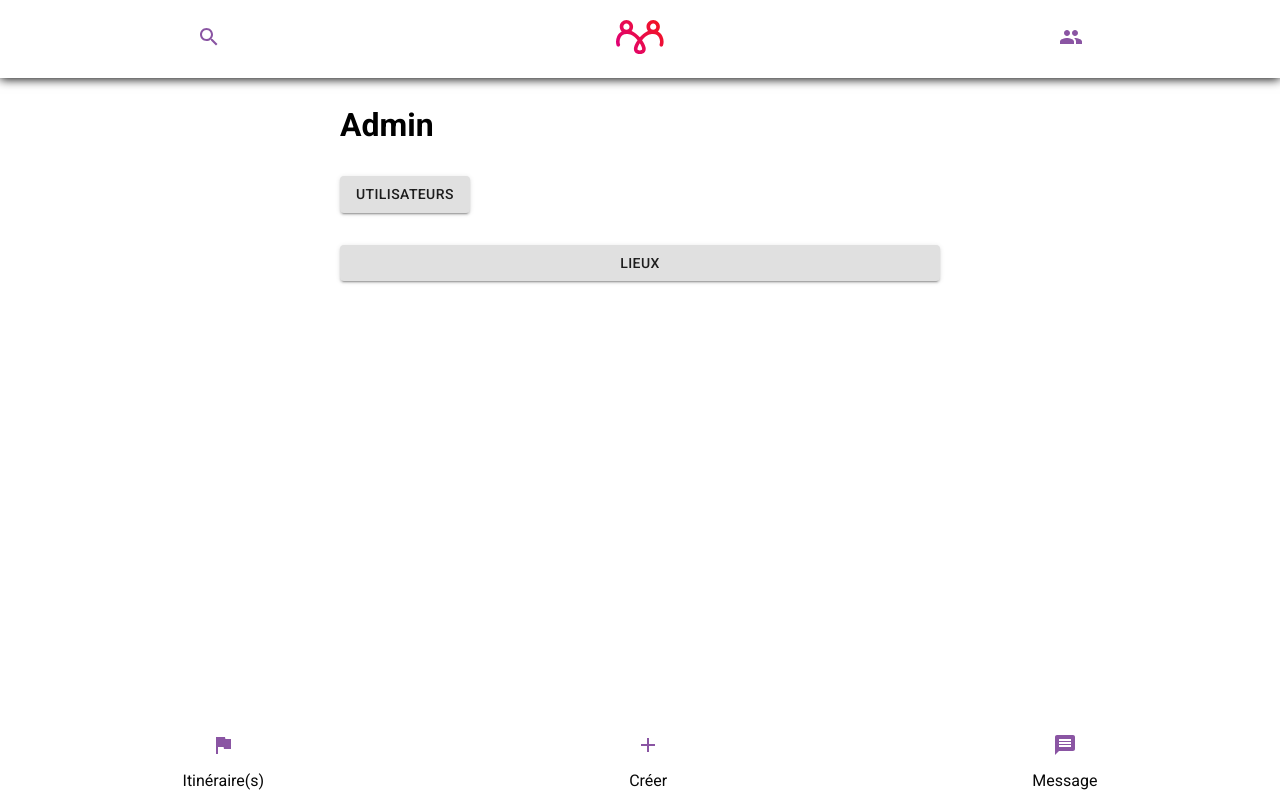
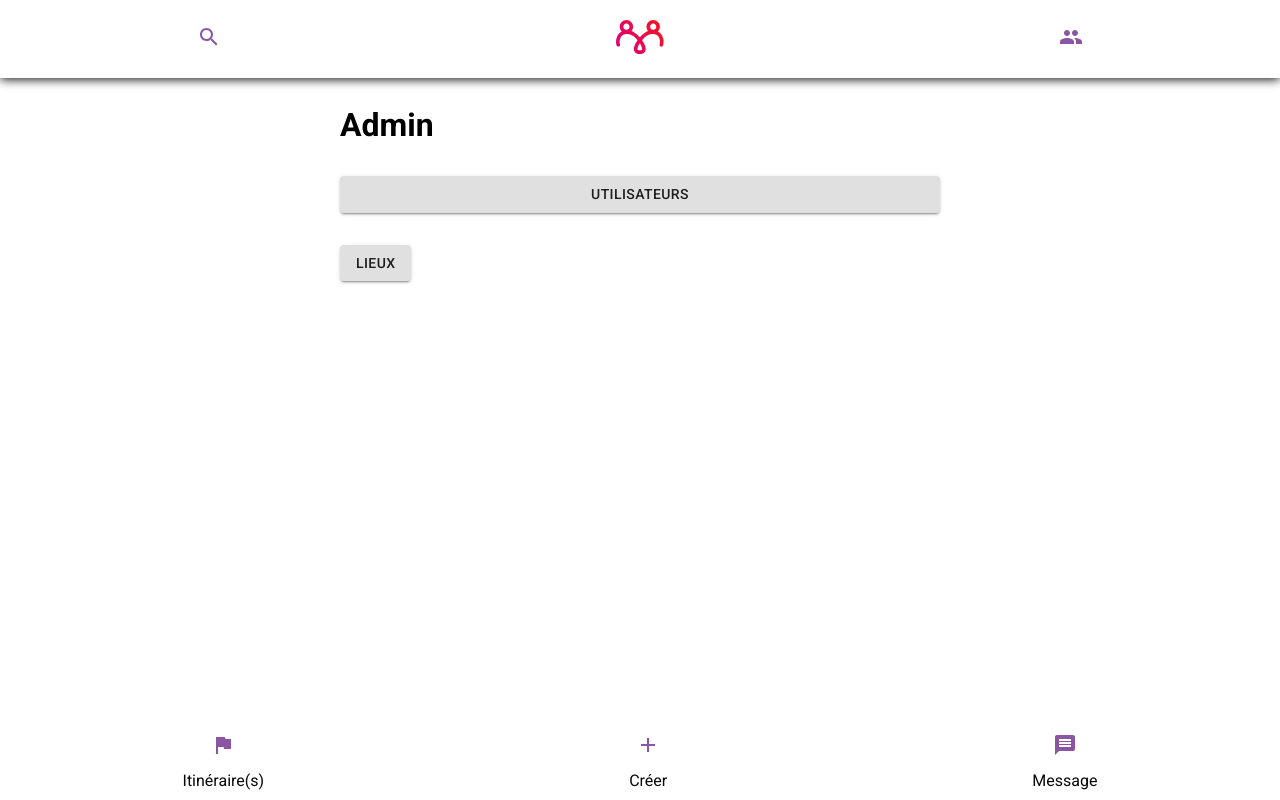
Before and after one commit to TheScriptoMax/woomy, a React (Create React App) app: page /admin in a window 1280 px wide. Built offline with nearby package versions, Linux system fonts and the light colour scheme; no server answers.

Commit message:
admin added

```diff
--- a/src/components/Admin/Admin.jsx
+++ b/src/components/Admin/Admin.jsx
@@ -6,10 +6,12 @@ function Admin () {
     return (
      <div class="container container-admin">
          <h1>Admin</h1>
+
+            <Button variant="contained">Utilisateurs</Button>
+
          <Link to="/adminplace">
-            <Button variant="contained">Utilisateurs</Button>
+            <Button variant="contained">Lieux</Button>
          </Link>
-         <Button variant="contained">Lieux</Button>
      </div>
     )
 };
```
